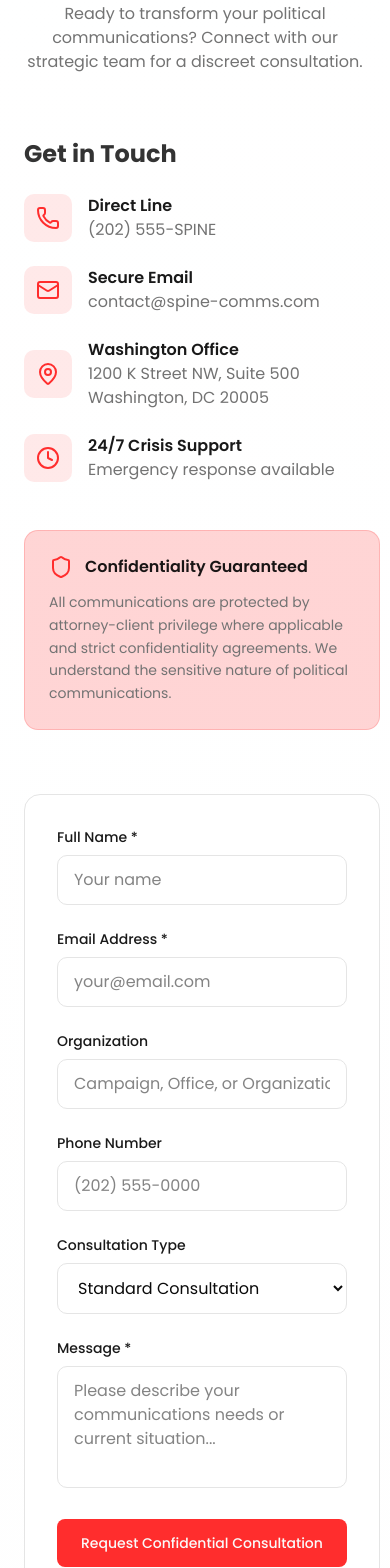
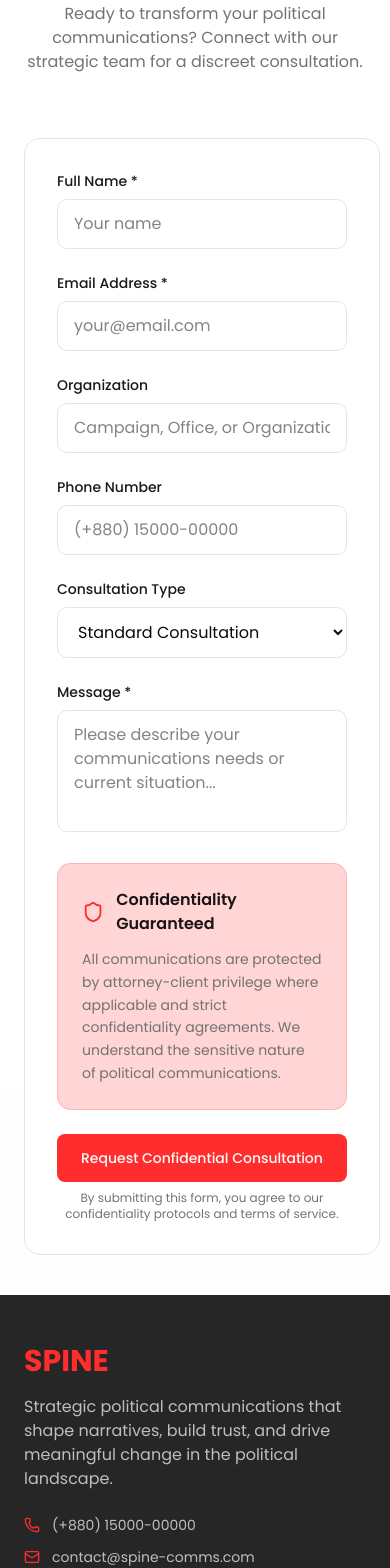
Before and after one commit to mahbub045/spine, a Next.js app: page / in a window 390 px wide. Shown: the part 8060-9628 px from the top of the page. Built offline with nearby package versions, Linux system fonts and the light colour scheme.

Commit message:
Update contact information in Footer component to reflect new phone number format

```diff
--- a/src/components/LandingPage/Contact/Contact.tsx
+++ b/src/components/LandingPage/Contact/Contact.tsx
@@ -1,6 +1,6 @@
 "use client";
 import { Button } from "@/components/ui/button";
-import { Clock, Mail, MapPin, Phone, Shield } from "lucide-react";
+import { Shield } from "lucide-react";
 import { useState } from "react";
 
 const Contact: React.FC = () => {
@@ -46,92 +46,11 @@ const Contact: React.FC = () => {
           </p>
         </div>
 
-        <div className="grid lg:grid-cols-2 gap-16">
-          {/* Contact Information */}
-          <div>
-            <div className="mb-12">
-              <h3 className="text-2xl font-bold text-black/80 mb-6">
-                Get in Touch
-              </h3>
-              <div className="space-y-6">
-                <div className="flex items-center gap-4">
-                  <div className="w-12 h-12 bg-primary/10 rounded-lg flex items-center justify-center">
-                    <Phone className="w-6 h-6 text-primary" />
-                  </div>
-                  <div>
-                    <div className="font-semibold text-black/90">
-                      Direct Line
-                    </div>
-                    <div className="text-muted-foreground">(202) 555-SPINE</div>
-                  </div>
-                </div>
-
-                <div className="flex items-center gap-4">
-                  <div className="w-12 h-12 bg-primary/10 rounded-lg flex items-center justify-center">
-                    <Mail className="w-6 h-6 text-primary" />
-                  </div>
-                  <div>
-                    <div className="font-semibold text-black/90">
-                      Secure Email
-                    </div>
-                    <div className="text-muted-foreground">
-                      contact@spine-comms.com
-                    </div>
-                  </div>
-                </div>
-
-                <div className="flex items-center gap-4">
-                  <div className="w-12 h-12 bg-primary/10 rounded-lg flex items-center justify-center">
-                    <MapPin className="w-6 h-6 text-primary" />
-                  </div>
-                  <div>
-                    <div className="font-semibold text-black/90">
-                      Washington Office
-                    </div>
-                    <div className="text-muted-foreground">
-                      1200 K Street NW, Suite 500
-                      <br />
-                      Washington, DC 20005
-                    </div>
-                  </div>
-                </div>
-
-                <div className="flex items-center gap-4">
-                  <div className="w-12 h-12 bg-primary/10 rounded-lg flex items-center justify-center">
-                    <Clock className="w-6 h-6 text-primary" />
-                  </div>
-                  <div>
-                    <div className="font-semibold text-black/90">
-                      24/7 Crisis Support
-                    </div>
-                    <div className="text-muted-foreground">
-                      Emergency response available
-                    </div>
-                  </div>
-                </div>
-              </div>
-            </div>
-
-            {/* Security Notice */}
-            <div className="bg-primary/20 border border-primary/20 rounded-xl p-6">
-              <div className="flex items-center gap-3 mb-3">
-                <Shield className="w-6 h-6 text-primary" />
-                <span className="font-semibold text-black/90">
-                  Confidentiality Guaranteed
-                </span>
-              </div>
-              <p className="text-muted-foreground text-sm leading-relaxed">
-                All communications are protected by attorney-client privilege
-                where applicable and strict confidentiality agreements. We
-                understand the sensitive nature of political communications.
-              </p>
-            </div>
-          </div>
-
+        <div className="grid gap-16">
           {/* Contact Form */}
           <div className="bg-card border border-border rounded-2xl p-8 shadow-[var(--shadow-elegant)]">
             <form onSubmit={handleSubmit} className="space-y-6">
-              <div className="grid md:grid-cols-2 gap-6">
+              <div className="grid gap-6">
                 <div>
                   <label
                     htmlFor="name"
@@ -204,7 +123,7 @@ const Contact: React.FC = () => {
                     value={formData.phone}
                     onChange={handleChange}
                     className="w-full px-4 py-3 border border-border rounded-lg focus:outline-none focus:ring-2 focus:ring-primary/20 focus:border-primary transition-colors"
-                    placeholder="(202) 555-0000"
+                    placeholder="(+880) 15000-00000"
                   />
                 </div>
               </div>
@@ -248,6 +167,23 @@ const Contact: React.FC = () => {
                 />
               </div>
 
+              <div className="grid lg:grid-cols-2 gap-6 items-center">
+                {/* Security Notice */}
+                <div className="bg-primary/20 border border-primary/20 rounded-xl p-6">
+                  <div className="flex items-center gap-3 mb-3">
+                    <Shield className="w-6 h-6 text-primary" />
+                    <span className="font-semibold text-black/90">
+                      Confidentiality Guaranteed
+                    </span>
+                  </div>
+                  <p className="text-muted-foreground text-sm leading-relaxed">
+                    All communications are protected by attorney-client
+                    privilege where applicable and strict confidentiality
+                    agreements. We understand the sensitive nature of political
+                    communications.
+                  </p>
+                </div>
+                <div>
                   <Button
                     type="submit"
                     className="w-full p-6 justify-center hover:cursor-pointer"
@@ -255,10 +191,12 @@ const Contact: React.FC = () => {
                     Request Confidential Consultation
                   </Button>
 
-              <p className="text-xs text-muted-foreground text-center">
+                  <p className="text-xs text-muted-foreground mt-2 text-center">
                     By submitting this form, you agree to our confidentiality
                     protocols and terms of service.
                   </p>
+                </div>
+              </div>
             </form>
           </div>
         </div>
--- a/src/components/Layout/Footer/Footer.tsx
+++ b/src/components/Layout/Footer/Footer.tsx
@@ -18,7 +18,7 @@ const Footer: React.FC = () => {
             <div className="space-y-3">
               <div className="flex items-center gap-3">
                 <Phone className="w-4 h-4 text-primary" />
-                <span className="text-sm text-white/70">(202) 555-SPINE</span>
+                <span className="text-sm text-white/70">(+880) 15000-00000</span>
               </div>
               <div className="flex items-center gap-3">
                 <Mail className="w-4 h-4 text-primary" />
```
Lines whose indentation alone changed are shown as unchanged.
